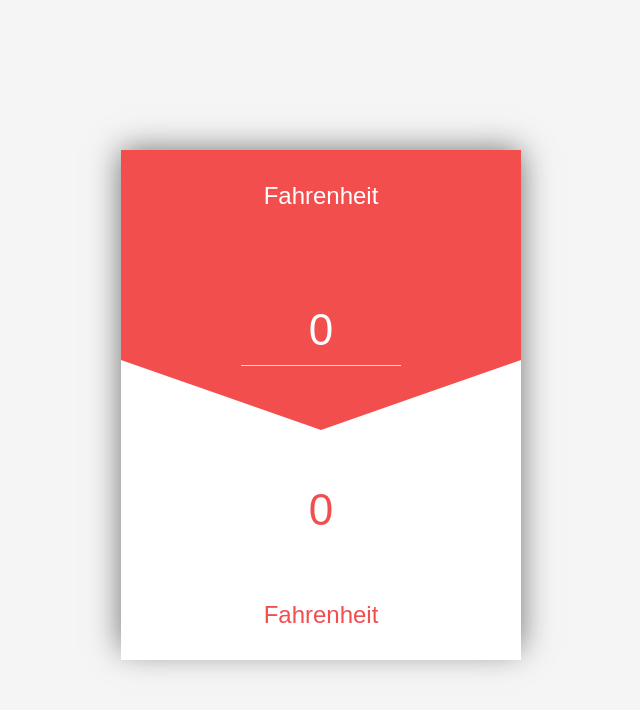
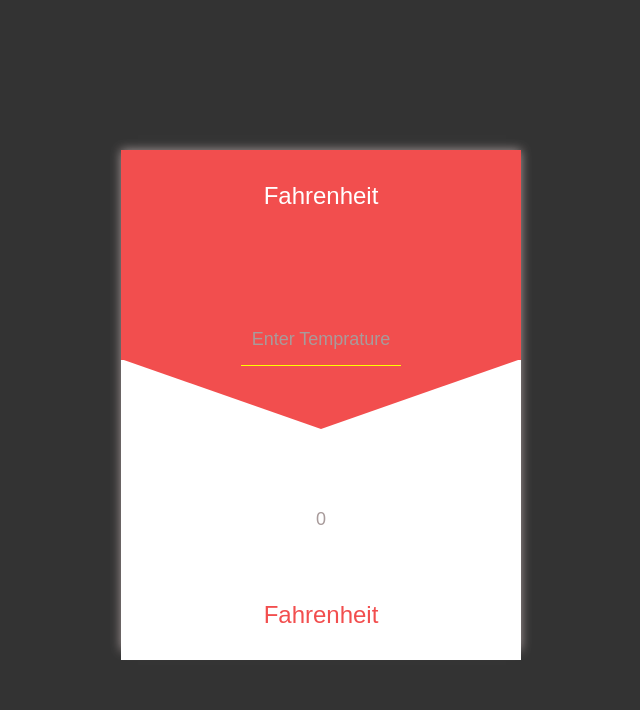
Before and after one commit to Sachyaaa/OIBSIP, a plain HTML site: page temprature-converter/index.html in a window 1280 px wide. Shown: the whole page, without its empty margins (319-959 px from the left). Drawn offline with Linux system fonts and the light colour scheme.

Commit message:
some style changes and fixes

```diff
--- a/temprature-converter/index.html
+++ b/temprature-converter/index.html
@@ -15,7 +15,7 @@
           <option value="c">Celcius</option>
           <option value="k">Kelvin</option>
         </select>
-        <input class="top-input" type="number" placeholder="0" />
+        <input class="top-input" type="number" placeholder="Enter Temprature" />
         <div class="arrow-down"></div>
       </div>
       <div class="bottom">
--- a/temprature-converter/style.css
+++ b/temprature-converter/style.css
@@ -10,13 +10,18 @@ body{
     display: flex;
     justify-content: center;
     align-items: center;
-    background-color: whitesmoke;
+    background-color: #333;
 }
 .container{
     width: 400px;
     height: 500px;
     position: relative;
-    box-shadow: 0px 0px 30px rgb(114, 113, 113);
+    /* border: 2px solid #333; */
+    box-shadow: 0px 0px 10px rgb(168, 155, 155);
+}
+.container:hover{
+    box-shadow: 0px 0px 30px rgb(168, 155, 155);
+
 }
 .top, .bottom{
     display: flex;
@@ -37,7 +42,7 @@ body{
     border-right: 200px solid transparent;
     position: absolute;
     z-index: 0;
-    top: 210px;
+    top: 209.4px;
     border-top: 70px solid #F24E4E;
   }
 .bottom{
@@ -54,6 +59,10 @@ body{
     width: 160px;
     text-align: center;
     padding: 10px 0px;
+}
+input::placeholder{
+    font-size: 18px;
+    color: rgb(168, 155, 155) !important;
 }
 .top-input{
     color: #fff;
```
